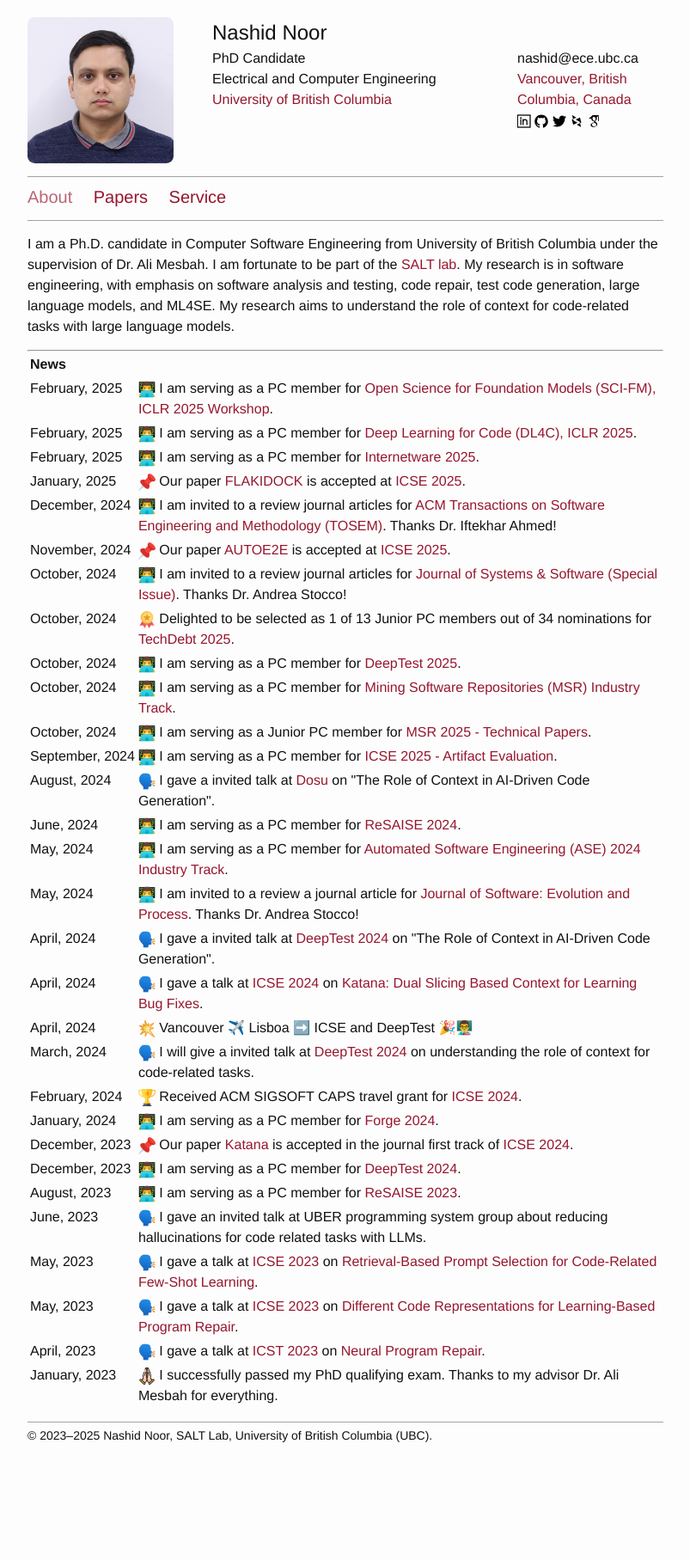
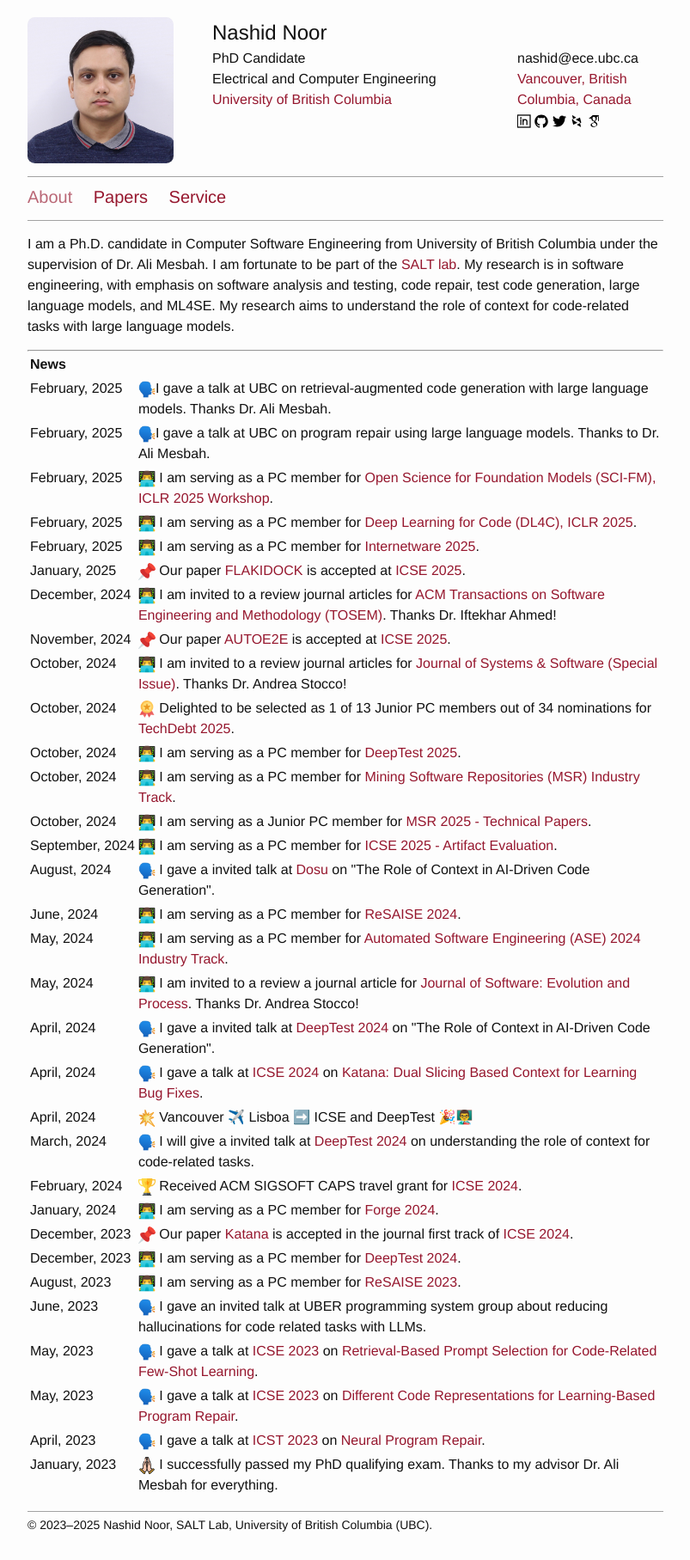
Before and after one commit to nashid/nashid.github.io, a Jekyll site: the page built from index.md, in a window 1280 px wide. Shown: the whole page at 86% size, without its empty margins (238-1041 px from the left). Built offline with Jekyll 4.4.1, drawn with Linux system fonts in a browser that asks for light colours; before the commit the page ends 1711 px from its top, so only the background shows below that.

```diff
--- a/index.md
+++ b/index.md
@@ -16,6 +16,16 @@
   <tr>
     <th style="vertical-align: top; text-align: left;">News</th>
     <th>&nbsp;</th>
+  </tr>
+
+  <tr>
+    <td style="vertical-align: top;">February,&nbsp;2025</td>
+    <td><img src="./resources/images/icon-talk.png" width="20" height="20">I gave a talk at UBC on retrieval-augmented code generation with large language models. Thanks Dr. Ali Mesbah.</td>
+  </tr>
+
+  <tr>
+    <td style="vertical-align: top;">February,&nbsp;2025</td>
+    <td><img src="./resources/images/icon-talk.png" width="20" height="20">I gave a talk at UBC on program repair using large language models. Thanks to Dr. Ali Mesbah.</td>
   </tr>
 
   <tr>
@@ -142,10 +152,12 @@
     <td style="vertical-align: top;">August,&nbsp;2023</td>
     <td><img src="./resources/images/icon-paper-review.png" width="20" height="20"> I am serving as a PC member for <a href="https://resaise.github.io/2023/committee.html">ReSAISE 2023</a>.</td>
   </tr>
+
   <tr>
     <td style="vertical-align: top;">June,&nbsp;2023</td>
     <td><img src="./resources/images/icon-talk.png" width="20" height="20"> I gave an invited talk at UBER programming system group about reducing hallucinations for code related tasks with LLMs.</td>
   </tr>
+
   <tr>
     <td style="vertical-align: top;">May,&nbsp;2023</td>
     <td><img src="./resources/images/icon-talk.png" width="20" height="20"> I gave a talk at <a href="https://conf.researchr.org/home/icse-2023">ICSE 2023</a> on <a href="https://nashid.github.io/resources/papers/cedar-icse23.pdf">Retrieval-Based Prompt Selection for Code-Related Few-Shot Learning</a>.</td>
```
